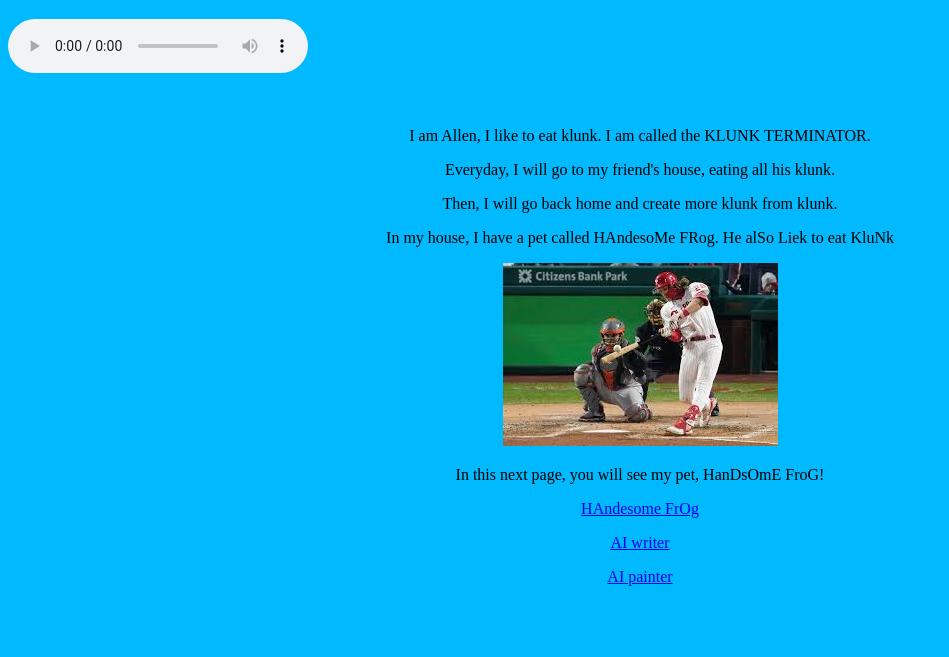
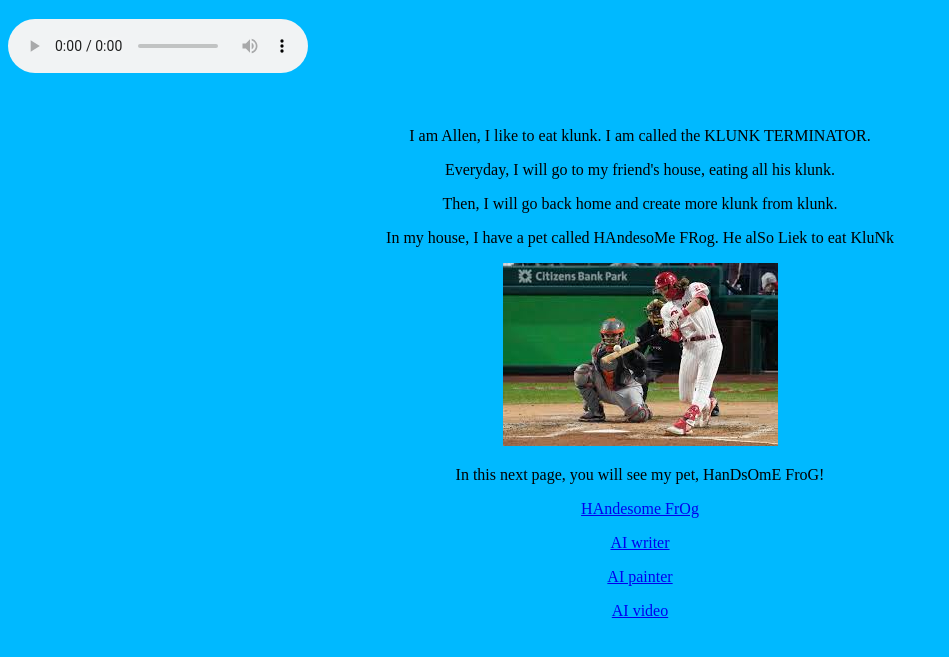
Before and after one commit to iliketoeatklunk/iliketoeatklunk.github.io, a plain HTML site: page index.html in a window 1280 px wide. Shown: the part 61-718 px from the top of the page, without its empty margins (0-949 px from the left). Drawn offline with Linux system fonts and the light colour scheme.

Commit message:
Update index.html

```diff
--- a/index.html
+++ b/index.html
@@ -29,6 +29,7 @@ href="favicon.ico">
 <p><a href="allenpage 1.html">HAndesome FrOg</a>
 	<p><a href="AI writer.html">AI writer</a></p>
 	<p><a href="AI painter.html">AI painter</a></p>
+	<p><a href="AI video.html">AI video</a></p>
 </p>
 <p>&nbsp;</p>
 </body>
```
